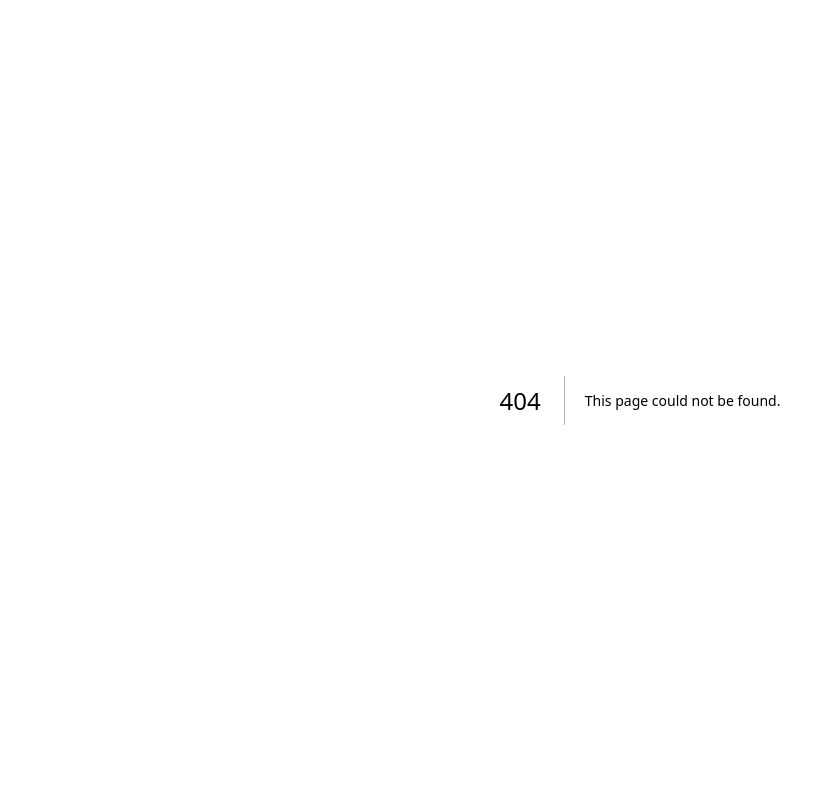
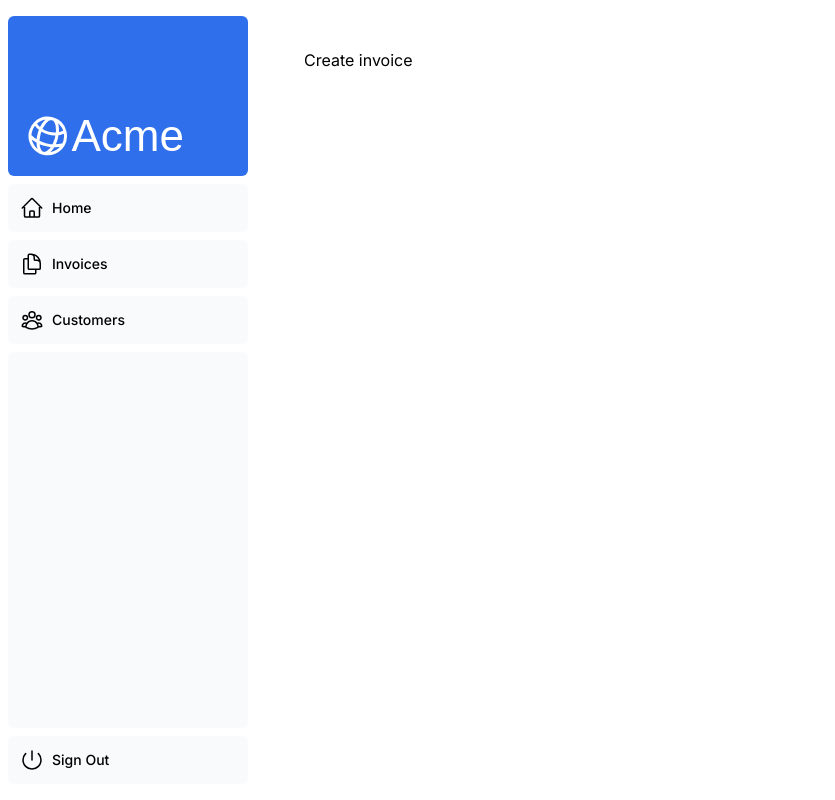
Before and after one commit to Hackkzy/nextjs-dashboard, a Next.js app: page /dashboard/invoices/create in a window 1280 px wide. Before the commit this address had no page. Shown: the whole page, without its empty margins (0-835 px from the left). Built offline with nearby package versions, Linux system fonts and the light colour scheme; a web font is replaced by a local one.

Commit message:
Added create invoice page

```diff
--- /dev/null
+++ b/app/dashboard/invoices/create/page.tsx
@@ -0,0 +1,3 @@
+export default function Page() {
+  return <p>Create invoice</p>;
+}
```
